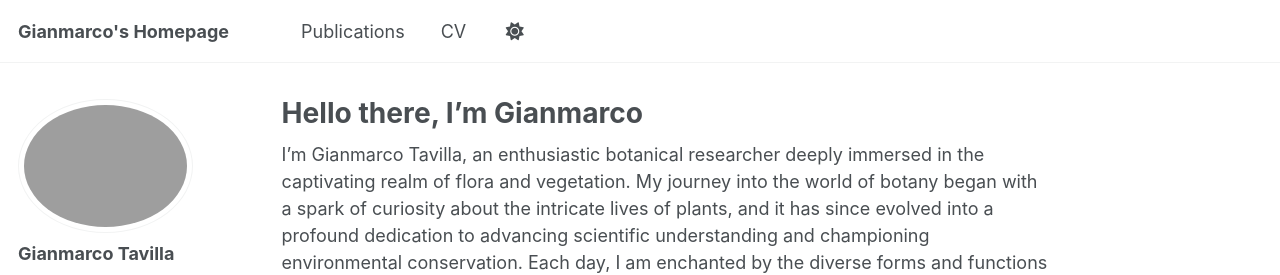
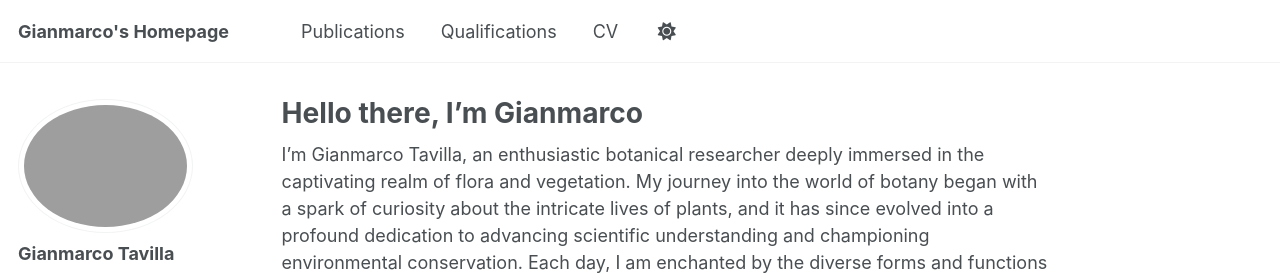
Before and after one commit to gianmarcotavilla/gianmarcotavilla.github.io, a Jekyll site: the page built from _pages/about.md, in a window 1280 px wide. Shown: the top 275 px of the page. Built offline with Jekyll 4.4.1, drawn with Linux system fonts in a browser that asks for light colours; some web fonts are replaced.

Commit message:
Update navigation.yml

```diff
--- a/_data/navigation.yml
+++ b/_data/navigation.yml
@@ -17,8 +17,8 @@ main:
   #- title: "Teaching"
    # url: /teaching/
 
-  #- title: "Portfolio"
-   # url: /portfolio/
+  - title: "Qualifications"
+    url: /portfolio/
 
   #- title: "Blog Posts"
    # url: /year-archive/
```
